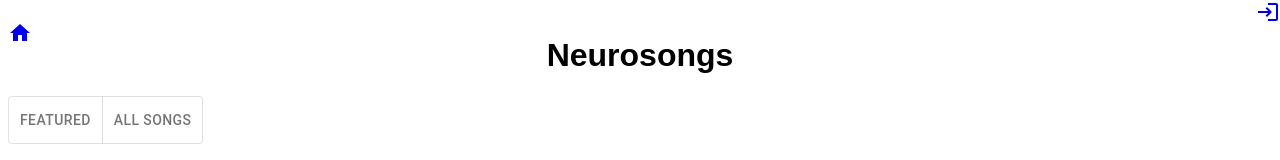
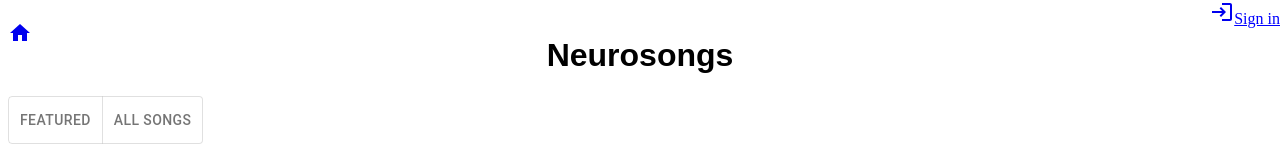
Before and after one commit to AlexMan123456/neurosongs-front-end, a React (Vite) app: page / in a window 1280 px wide. Shown: the top 160 px of the page. Built offline with nearby package versions, Linux system fonts and the light colour scheme; no server answers.

Commit message:
Added sign in text next to icon to help make it clearer

```diff
--- a/src/components/header/Header.jsx
+++ b/src/components/header/Header.jsx
@@ -7,6 +7,7 @@ import { isSignInWithEmailLink } from "firebase/auth";
 import { auth } from "../../firebase-config";
 import { Link, useLocation, useSearchParams } from "react-router-dom";
 import { Home, Login } from "@mui/icons-material";
+import { Box } from "@mui/material";
 
 function Header(){
     const {isUserSignedIn} = useContext(UserContext);
@@ -26,18 +27,20 @@ function Header(){
         {isUserSignedIn
         ?
         <UserDropdown setSignOutError={setSignOutError}/>
-        :
-        <Link
-            to="/sign_in"
-            style={{
+        :<Box style={{
             position: "fixed",
             textAlign: "right",
             right: "0px",
             top: "0px"
-            }}
+        }}>
+            <Link
+                to="/sign_in"
+
                 >
                 <Login/>
             </Link>
+            <StyledLink to="/sign_in">Sign in</StyledLink>
+        </Box>
         }
         {signOutError ? <p>{signOutError}</p> : null
         }
```
Lines whose indentation alone changed are shown as unchanged.
